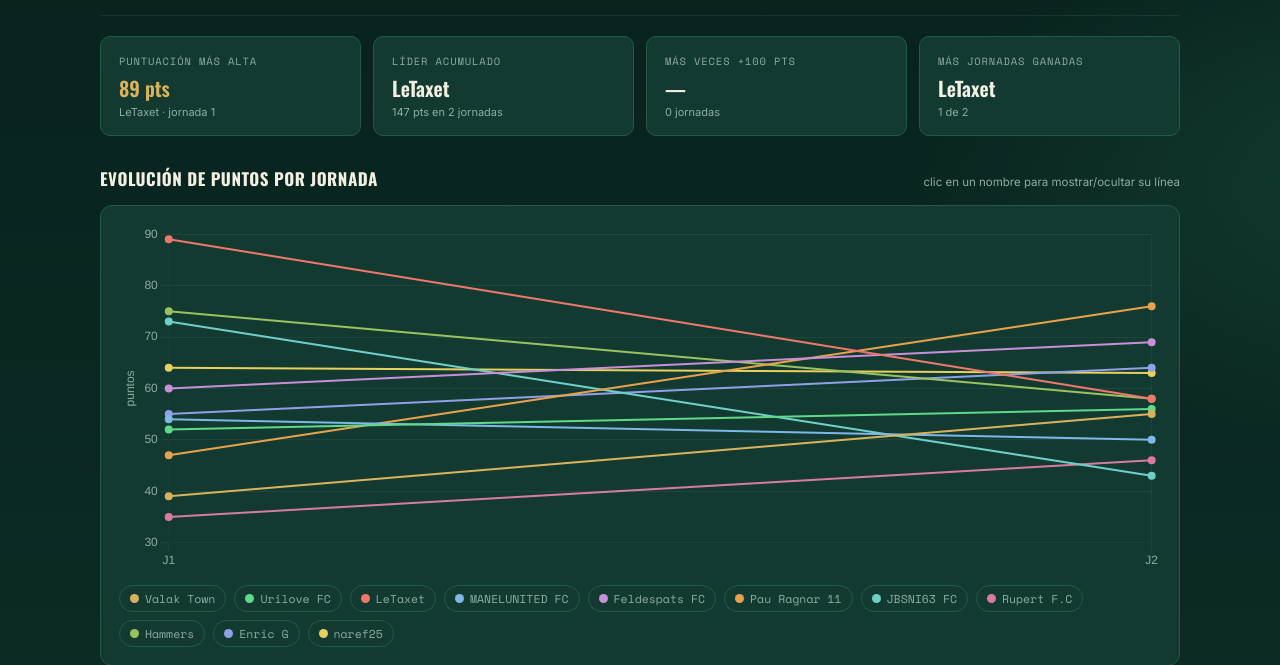
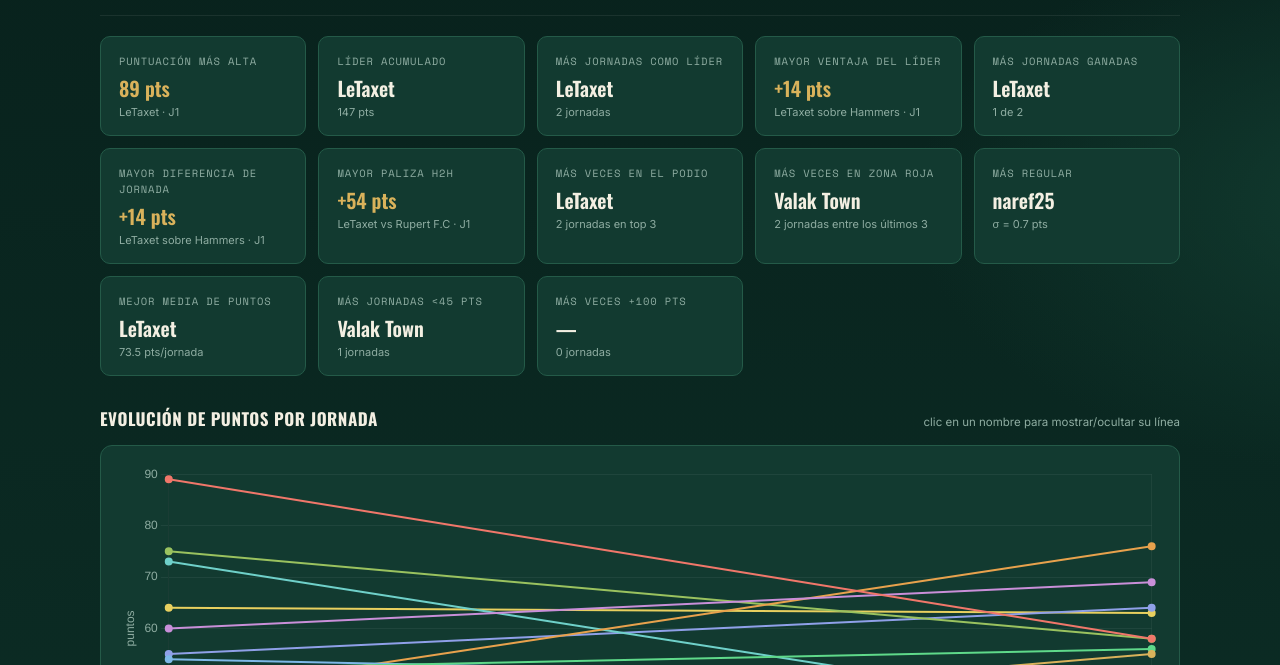
Before and after one commit to paratonterias1328-create/futmundo-rates-2026-2027, a plain HTML site: page index.html in a window 1280 px wide. Shown: the part 135-800 px from the top of the page. Drawn offline with nearby package versions, Linux system fonts and the light colour scheme.

Commit message:
Add files via upload

```diff
--- a/index.html
+++ b/index.html
@@ -253,65 +253,97 @@ const fmt0 = n => n.toLocaleString('es-ES');
 
 function computeStats(data){
   if(!data.length) return null;
-  let maxEntry = null; // {player,jornada,points}
-  let totalsByPlayer = {}; PARTICIPANTS.forEach(p=>totalsByPlayer[p]=0);
-  let over100 = {}; PARTICIPANTS.forEach(p=>over100[p]=0);
-  let jornadaWinners = {};
+  const totalsByPlayer={}, over100={}, below45={}, winCounts={}, leaderCounts={}, podiumCounts={}, redZoneCounts={}, pointsByPlayer={};
+  PARTICIPANTS.forEach(p=>{
+    totalsByPlayer[p]=0; over100[p]=0; below45[p]=0; winCounts[p]=0; leaderCounts[p]=0;
+    podiumCounts[p]=0; redZoneCounts[p]=0; pointsByPlayer[p]=[];
+  });
+
+  let maxEntry=null, maxLeaderGap=null, maxJornadaGap=null, maxH2H=null;
 
   data.forEach(({jornada,scores})=>{
-    let best=null, bestScore=-Infinity;
-    Object.entries(scores).forEach(([player,pts])=>{
+    const roundRows = PARTICIPANTS.map(player=>({player,pts:Number(scores[player]??0)})).sort((a,b)=>b.pts-a.pts);
+
+    roundRows.forEach(({player,pts})=>{
       totalsByPlayer[player]+=pts;
+      pointsByPlayer[player].push(pts);
       if(pts>=100) over100[player]++;
-      if(!maxEntry || pts>maxEntry.points) maxEntry = {player,jornada,points:pts};
-      if(pts>bestScore){bestScore=pts;best=player;}
+      if(pts<45) below45[player]++;
+      if(!maxEntry || pts>maxEntry.points) maxEntry={player,jornada,points:pts};
     });
-    jornadaWinners[jornada] = best;
+
+    const bestRound=roundRows[0].pts;
+    roundRows.filter(r=>r.pts===bestRound).forEach(r=>winCounts[r.player]++);
+
+    const jGap=roundRows[0].pts-roundRows[1].pts;
+    if(!maxJornadaGap || jGap>maxJornadaGap.gap){
+      maxJornadaGap={jornada,winner:roundRows[0].player,second:roundRows[1].player,gap:jGap};
+    }
+
+    const top=roundRows[0], bottom=roundRows[roundRows.length-1];
+    const hGap=top.pts-bottom.pts;
+    if(!maxH2H || hGap>maxH2H.gap){
+      maxH2H={jornada,winner:top.player,loser:bottom.player,gap:hGap};
+    }
+
+    const cumulativeRows=PARTICIPANTS.map(player=>({player,total:totalsByPlayer[player]})).sort((a,b)=>b.total-a.total);
+    const leaderTotal=cumulativeRows[0].total;
+    cumulativeRows.filter(r=>r.total===leaderTotal).forEach(r=>leaderCounts[r.player]++);
+    cumulativeRows.slice(0,3).forEach(r=>podiumCounts[r.player]++);
+    cumulativeRows.slice(-3).forEach(r=>redZoneCounts[r.player]++);
+
+    const lGap=cumulativeRows[0].total-cumulativeRows[1].total;
+    if(!maxLeaderGap || lGap>maxLeaderGap.gap){
+      maxLeaderGap={jornada,leader:cumulativeRows[0].player,second:cumulativeRows[1].player,gap:lGap};
+    }
   });
 
-  const mostOver100 = Object.entries(over100).sort((a,b)=>b[1]-a[1])[0];
-  const leaderNow = Object.entries(totalsByPlayer).sort((a,b)=>b[1]-a[1])[0];
-  const winCounts = {}; PARTICIPANTS.forEach(p=>winCounts[p]=0);
-  Object.values(jornadaWinners).forEach(w=>winCounts[w]++);
-  const mostJornadaWins = Object.entries(winCounts).sort((a,b)=>b[1]-a[1])[0];
+  const leaderNow=Object.entries(totalsByPlayer).sort((a,b)=>b[1]-a[1])[0];
+  const mostOver100=Object.entries(over100).sort((a,b)=>b[1]-a[1])[0];
+  const mostJornadaWins=Object.entries(winCounts).sort((a,b)=>b[1]-a[1])[0];
+  const mostLeaderRounds=Object.entries(leaderCounts).sort((a,b)=>b[1]-a[1])[0];
+  const mostPodiums=Object.entries(podiumCounts).sort((a,b)=>b[1]-a[1])[0];
+  const mostRedZone=Object.entries(redZoneCounts).sort((a,b)=>b[1]-a[1])[0];
+  const mostBelow45=Object.entries(below45).sort((a,b)=>b[1]-a[1])[0];
 
-  return {maxEntry, totalsByPlayer, over100, mostOver100, leaderNow, mostJornadaWins, jornadas: data.length};
+  const averages={}, stds={};
+  PARTICIPANTS.forEach(p=>{
+    const pts=pointsByPlayer[p];
+    averages[p]=pts.reduce((a,b)=>a+b,0)/pts.length;
+    stds[p]=pts.length>=2 ? stdDev(pts) : null;
+  });
+
+  const bestAverage=Object.entries(averages).sort((a,b)=>b[1]-a[1])[0];
+  const regs=Object.entries(stds).filter(([,v])=>v!==null).sort((a,b)=>a[1]-b[1]);
+  const mostRegular=regs.length?regs[0]:null;
+
+  return {maxEntry,leaderNow,mostOver100,mostJornadaWins,mostLeaderRounds,maxLeaderGap,maxJornadaGap,maxH2H,mostPodiums,mostRedZone,mostRegular,bestAverage,mostBelow45,jornadas:data.length};
 }
 
 function renderStats(){
-  const data = currentData();
-  const stats = computeStats(data);
-  const box = document.getElementById('statsRow');
+  const data=currentData();
+  const stats=computeStats(data);
+  const box=document.getElementById('statsRow');
+
   if(!stats){
-    box.innerHTML = `
-      <div class="stat-box"><div class="label">Jornada más alta</div><div class="value">—</div><div class="sub">pendiente de datos</div></div>
-      <div class="stat-box"><div class="label">Líder actual</div><div class="value">—</div><div class="sub">pendiente de datos</div></div>
-      <div class="stat-box"><div class="label">Más veces +100 pts</div><div class="value">—</div><div class="sub">pendiente de datos</div></div>
-      <div class="stat-box"><div class="label">Más jornadas ganadas</div><div class="value">—</div><div class="sub">pendiente de datos</div></div>
-    `;
+    box.innerHTML='<div class="stat-box"><div class="label">Sin datos</div><div class="value">—</div><div class="sub">pendiente de jornadas</div></div>';
     return;
   }
-  box.innerHTML = `
-    <div class="stat-box">
-      <div class="label">Puntuación más alta</div>
-      <div class="value gold">${stats.maxEntry.points} pts</div>
-      <div class="sub">${stats.maxEntry.player} · jornada ${stats.maxEntry.jornada}</div>
-    </div>
-    <div class="stat-box">
-      <div class="label">Líder acumulado</div>
-      <div class="value">${stats.leaderNow[0]}</div>
-      <div class="sub">${fmt0(stats.leaderNow[1])} pts en ${stats.jornadas} jornadas</div>
-    </div>
-    <div class="stat-box">
-      <div class="label">Más veces +100 pts</div>
-      <div class="value">${stats.mostOver100[1] > 0 ? stats.mostOver100[0] : '—'}</div>
-      <div class="sub">${stats.mostOver100[1]} jornada${stats.mostOver100[1]!==1?'s':''}</div>
-    </div>
-    <div class="stat-box">
-      <div class="label">Más jornadas ganadas</div>
-      <div class="value">${stats.mostJornadaWins[0]}</div>
-      <div class="sub">${stats.mostJornadaWins[1]} de ${stats.jornadas}</div>
-    </div>
+
+  box.innerHTML=`
+    <div class="stat-box"><div class="label">Puntuación más alta</div><div class="value gold">${stats.maxEntry.points} pts</div><div class="sub">${stats.maxEntry.player} · J${stats.maxEntry.jornada}</div></div>
+    <div class="stat-box"><div class="label">Líder acumulado</div><div class="value">${stats.leaderNow[0]}</div><div class="sub">${fmt0(stats.leaderNow[1])} pts</div></div>
+    <div class="stat-box"><div class="label">Más jornadas como líder</div><div class="value">${stats.mostLeaderRounds[0]}</div><div class="sub">${stats.mostLeaderRounds[1]} jornadas</div></div>
+    <div class="stat-box"><div class="label">Mayor ventaja del líder</div><div class="value gold">+${stats.maxLeaderGap.gap} pts</div><div class="sub">${stats.maxLeaderGap.leader} sobre ${stats.maxLeaderGap.second} · J${stats.maxLeaderGap.jornada}</div></div>
+    <div class="stat-box"><div class="label">Más jornadas ganadas</div><div class="value">${stats.mostJornadaWins[0]}</div><div class="sub">${stats.mostJornadaWins[1]} de ${stats.jornadas}</div></div>
+    <div class="stat-box"><div class="label">Mayor diferencia de jornada</div><div class="value gold">+${stats.maxJornadaGap.gap} pts</div><div class="sub">${stats.maxJornadaGap.winner} sobre ${stats.maxJornadaGap.second} · J${stats.maxJornadaGap.jornada}</div></div>
+    <div class="stat-box"><div class="label">Mayor paliza H2H</div><div class="value gold">+${stats.maxH2H.gap} pts</div><div class="sub">${stats.maxH2H.winner} vs ${stats.maxH2H.loser} · J${stats.maxH2H.jornada}</div></div>
+    <div class="stat-box"><div class="label">Más veces en el podio</div><div class="value">${stats.mostPodiums[0]}</div><div class="sub">${stats.mostPodiums[1]} jornadas en top 3</div></div>
+    <div class="stat-box"><div class="label">Más veces en zona roja</div><div class="value">${stats.mostRedZone[0]}</div><div class="sub">${stats.mostRedZone[1]} jornadas entre los últimos 3</div></div>
+    <div class="stat-box"><div class="label">Más regular</div><div class="value">${stats.mostRegular?stats.mostRegular[0]:'—'}</div><div class="sub">${stats.mostRegular?'σ = '+stats.mostRegular[1].toFixed(1)+' pts':'necesita ≥2 jornadas'}</div></div>
+    <div class="stat-box"><div class="label">Mejor media de puntos</div><div class="value">${stats.bestAverage[0]}</div><div class="sub">${stats.bestAverage[1].toFixed(1)} pts/jornada</div></div>
+    <div class="stat-box"><div class="label">Más jornadas &lt;45 pts</div><div class="value">${stats.mostBelow45[1]>0?stats.mostBelow45[0]:'—'}</div><div class="sub">${stats.mostBelow45[1]} jornadas</div></div>
+    <div class="stat-box"><div class="label">Más veces +100 pts</div><div class="value">${stats.mostOver100[1]>0?stats.mostOver100[0]:'—'}</div><div class="sub">${stats.mostOver100[1]} jornadas</div></div>
   `;
 }
 
```
